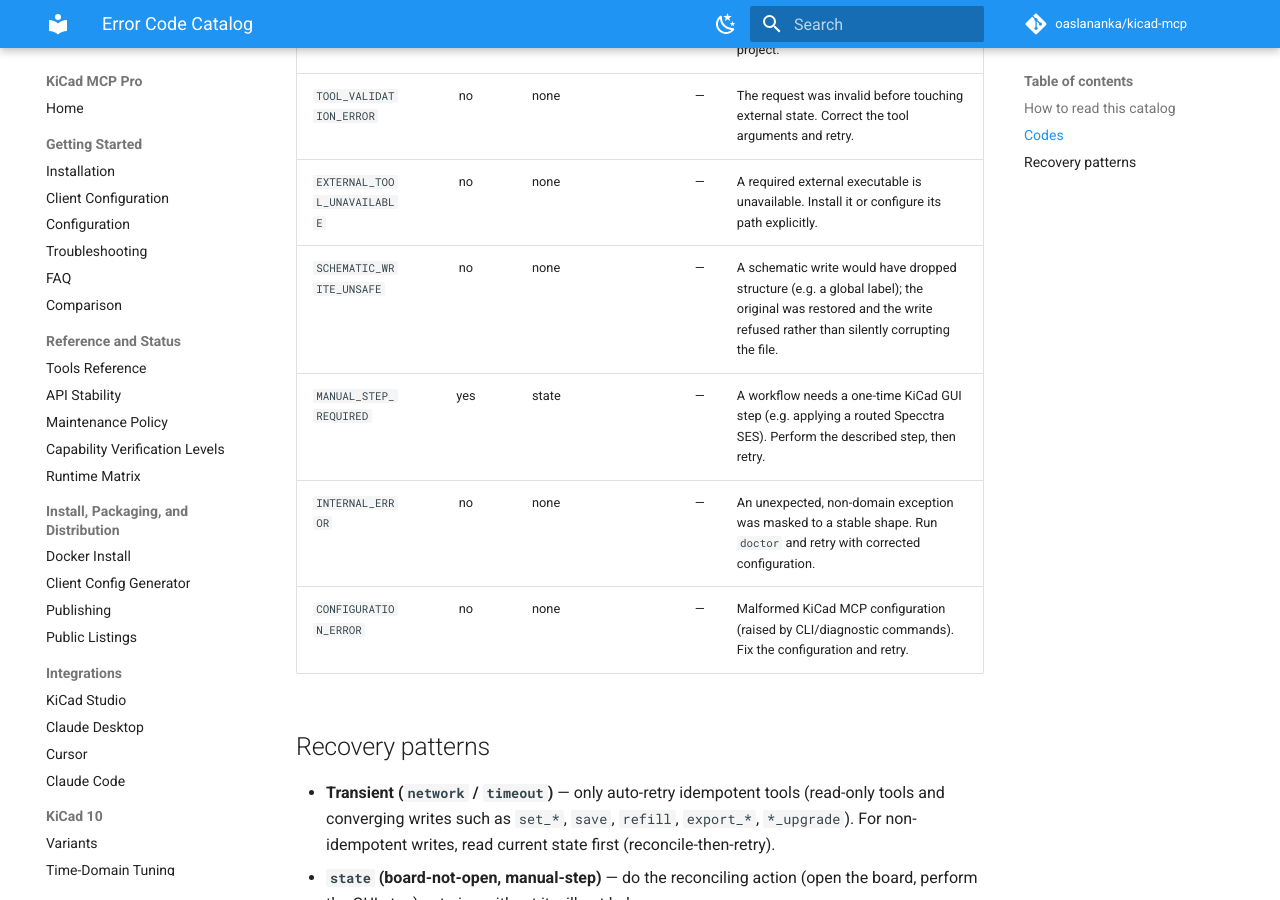
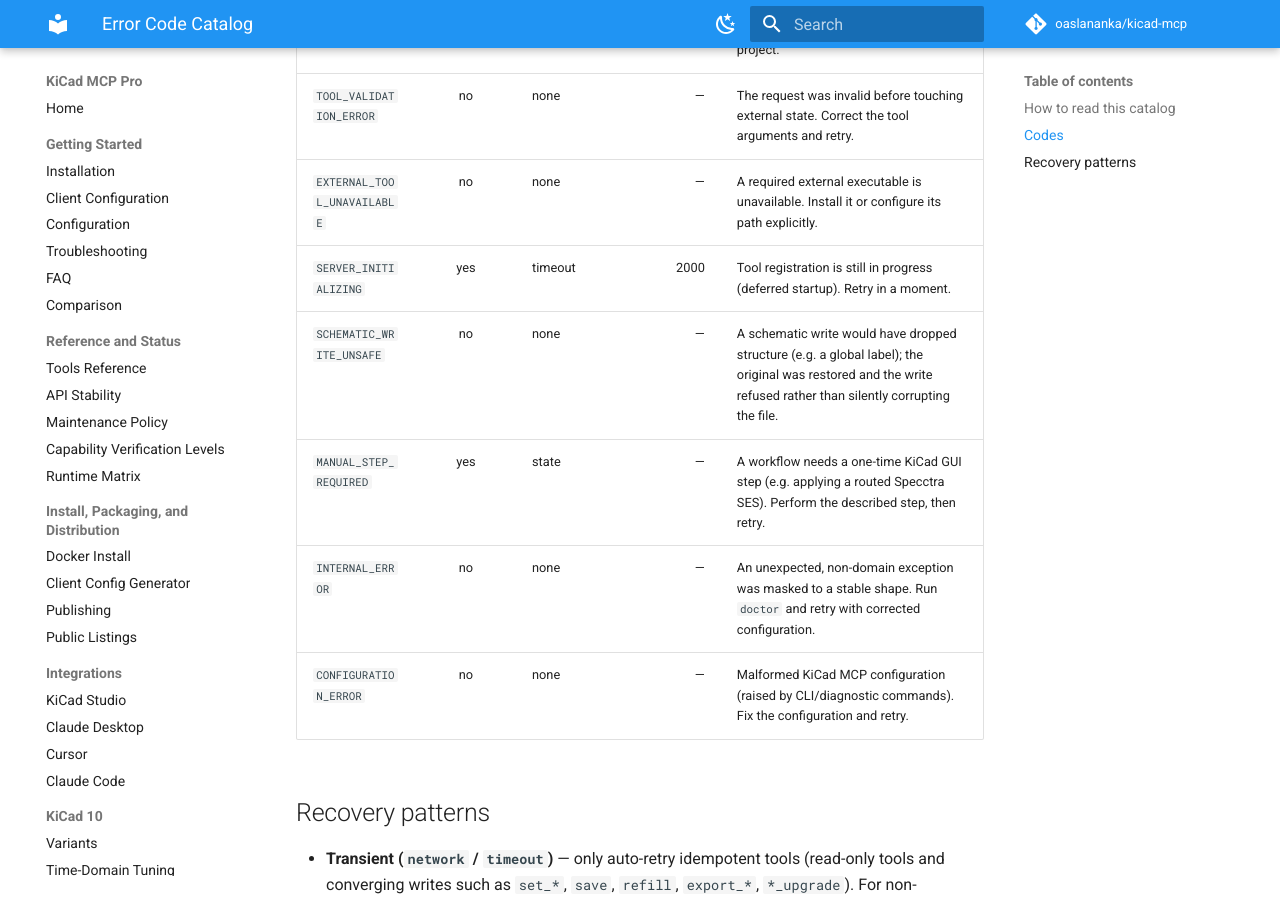
Before and after one commit to oaslananka/kicad-mcp, an MkDocs documentation site: the page built from docs/errors.md, in a window 1280 px wide and 900 px high, scrolled down 1435 px. Built offline with MkDocs 1.6.1 and Material for MkDocs 9.7.7, drawn with Linux system fonts in a browser that asks for light colours; comment, search, counter and statistics services are not loaded.

Commit message:
docs: document SERVER_INITIALIZING in the error catalog (fix sync test)
P5-T5 added ToolRegistrationTimeoutError (code SERVER_INITIALIZING) but did not document it, tripping the docs/errors.md sync test from P1-T8. Add the row: retryable, timeout class, 2000ms backoff (server still in deferred tool registration).

```diff
--- a/docs/errors.md
+++ b/docs/errors.md
@@ -32,6 +32,7 @@
 | `UNSAFE_PATH` | no | none | — | A requested path escapes the workspace. Use a relative path inside `KICAD_MCP_WORKSPACE_ROOT` or the project. |
 | `TOOL_VALIDATION_ERROR` | no | none | — | The request was invalid before touching external state. Correct the tool arguments and retry. |
 | `EXTERNAL_TOOL_UNAVAILABLE` | no | none | — | A required external executable is unavailable. Install it or configure its path explicitly. |
+| `SERVER_INITIALIZING` | yes | timeout | 2000 | Tool registration is still in progress (deferred startup). Retry in a moment. |
 | `SCHEMATIC_WRITE_UNSAFE` | no | none | — | A schematic write would have dropped structure (e.g. a global label); the original was restored and the write refused rather than silently corrupting the file. |
 | `MANUAL_STEP_REQUIRED` | yes | state | — | A workflow needs a one-time KiCad GUI step (e.g. applying a routed Specctra SES). Perform the described step, then retry. |
 | `INTERNAL_ERROR` | no | none | — | An unexpected, non-domain exception was masked to a stable shape. Run `doctor` and retry with corrected configuration. |
```
